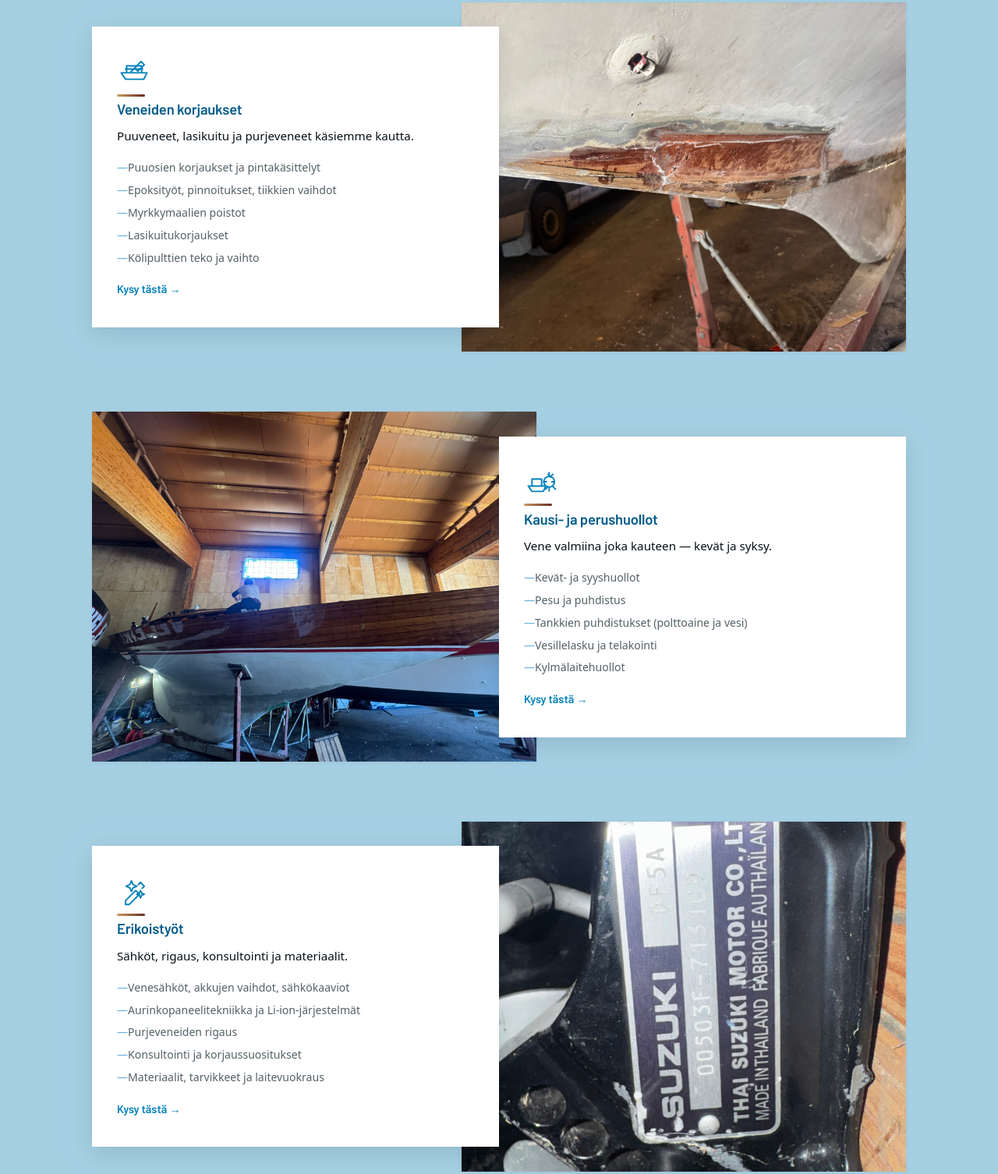
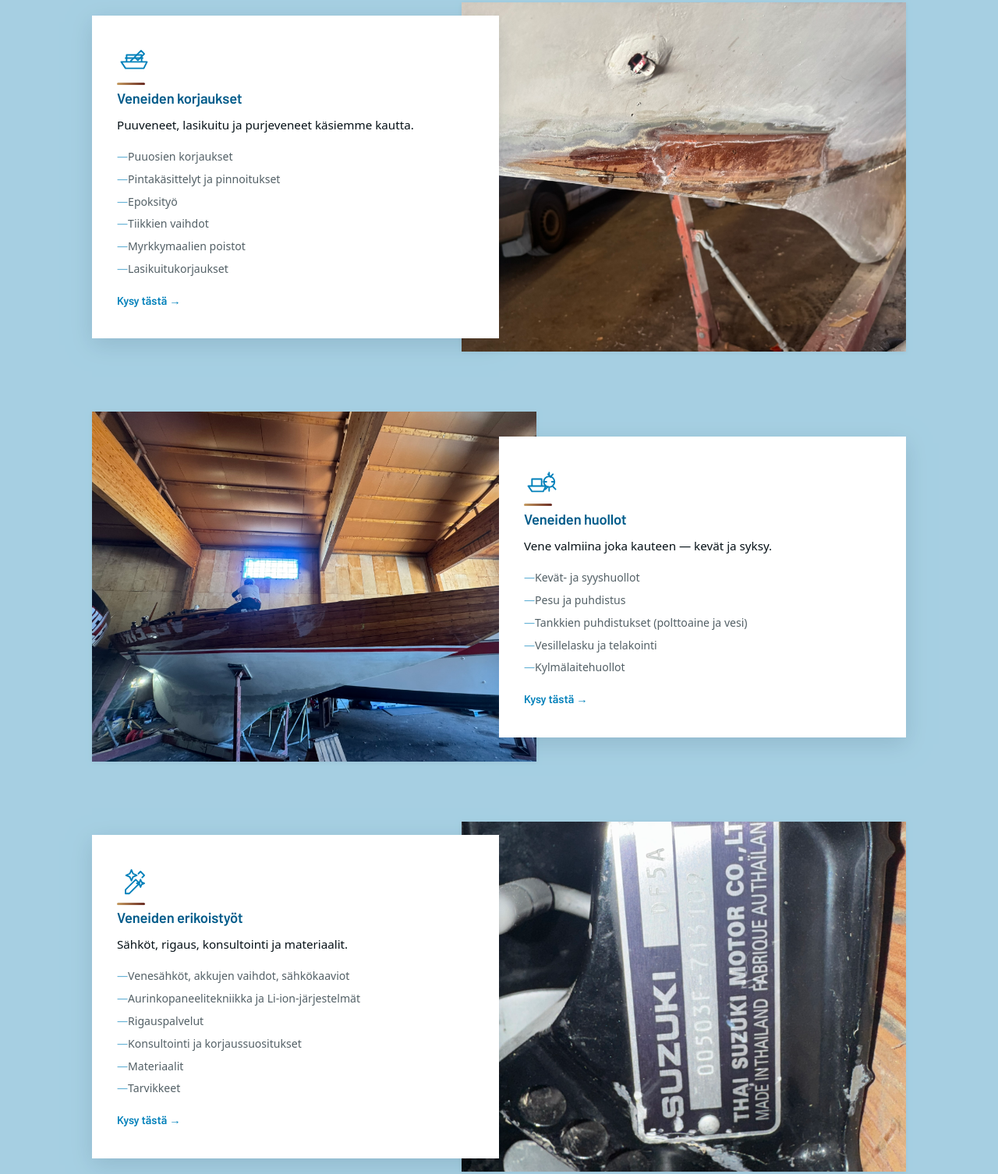
Before and after one commit to LeoSuzu/Pesosenpuoti, a plain HTML site: page index.html in a window 1280 px wide. Shown: the part 1140-2646 px from the top of the page at 78% size. Drawn offline with Linux system fonts and the light colour scheme.

Commit message:
Text changed

```diff
--- a/index.html
+++ b/index.html
@@ -5,7 +5,7 @@
   <meta name="viewport" content="width=device-width, initial-scale=1.0">
   <meta name="description" content="Pesosenpuoti — venekorjaamo Helsingissä. Puuveneet, lasikuitu, purjeveneet, kausihuollot ja erikoistyöt pääkaupunkiseudulla.">
   <meta name="theme-color" content="#0d1f38">
-  <title>Pesosenpuoti — Venekorjaamo Helsinki</title>
+  <title>Pesosenpuoti — Venekorjaamo - Hangosta Haminaan</title>
 
   <!-- Absoluuttiset URLit osoittavat pages.dev-hostiin. Jos oma domain otetaan
        käyttöön, päivitä canonical, og:url, og:image, sitemap.xml ja alla oleva
@@ -59,7 +59,7 @@
   <link rel="preconnect" href="https://fonts.gstatic.com" crossorigin>
   <link href="https://fonts.googleapis.com/css2?family=Barlow:wght@500;600;700&display=swap" rel="stylesheet">
 
-  <link rel="icon" href="web-elements/logos/pp-favicon.svg" type="image/svg+xml">
+  <link rel="icon" href="web-elements/logos/favicon.svg" type="image/svg+xml">
   <link rel="stylesheet" href="style.css">
 </head>
 <body>
@@ -133,7 +133,7 @@
     </div>
 
     <div class="hero__content">
-      <span class="hero__eyebrow" data-content="hero.eyebrow">Hoidamme veneet Hangosta Haminaan</span>
+      <span class="hero__eyebrow" data-content="hero.eyebrow">Nyt valikoimassa - Hangosta Haminaan!</span>
       <h1 class="hero__heading" data-content="hero.heading">Jokaisella veneellä on sielu. Me huolehdimme sen kunnosta.</h1>
       <p class="hero__slogan" data-content="hero.slogan">Emme voi muuttaa tuulen suuntaa, mutta voimme säätää purjeita.</p>
       <p class="hero__sub" data-content="hero.sub">Puuveneet, lasikuitu ja purjeveneet. Kausihuollot, erikoistyöt ja asiantunteva arviointi Hangosta Haminaan.</p>
@@ -168,11 +168,12 @@
             <h3>Veneiden korjaukset</h3>
             <p data-content="lead">Puuveneet, lasikuitu ja purjeveneet käsiemme kautta.</p>
             <ul class="palvelu-card__list" aria-label="Esimerkkejä korjauksista" data-content="items">
-              <li>Puuosien korjaukset ja pintakäsittelyt</li>
-              <li>Epoksityöt, pinnoitukset, tiikkien vaihdot</li>
+              <li>Puuosien korjaukset</li>
+              <li>Pintakäsittelyt ja pinnoitukset</li>
+              <li>Epoksityö</li>
+              <li>Tiikkien vaihdot</li>
               <li>Myrkkymaalien poistot</li>
               <li>Lasikuitukorjaukset</li>
-              <li>Kölipulttien teko ja vaihto</li>
             </ul>
             <a href="#yhteystiedot" class="palvelu-card__link">Kysy tästä →</a>
           </div>
@@ -193,7 +194,7 @@
               <svg xmlns="http://www.w3.org/2000/svg" viewBox="0 0 64 64" fill="none" stroke="currentColor" stroke-width="2.75" stroke-linecap="round" stroke-linejoin="round"><path d="M8 40h33l-5 10H15zM15 40V27h18v13"/><path d="M47 20v-5m0 34v-5m10-12h-5m-10 0h-5m12-9 5-5m-14 28 5-5m9 0 5 5m-14-28 5 5"/><circle cx="47" cy="32" r="10"/></svg>
             </div>
             <!-- <div class="palvelu-card__num" aria-hidden="true">02</div> -->
-            <h3>Kausi- ja perushuollot</h3>
+            <h3>Veneiden huollot</h3>
             <p data-content="lead">Vene valmiina joka kauteen — kevät ja syksy.</p>
             <ul class="palvelu-card__list" aria-label="Esimerkkejä huolloista" data-content="items">
               <li>Kevät- ja syyshuollot</li>
@@ -221,14 +222,15 @@
               <svg xmlns="http://www.w3.org/2000/svg" viewBox="0 0 64 64" fill="none" stroke="currentColor" stroke-width="2.75" stroke-linecap="round" stroke-linejoin="round"><path d="m27 13 3 7 7 3-7 3-3 7-3-7-7-3 7-3zM44 31l2 5 5 2-5 2-2 5-2-5-5-2 5-2z"/><path d="m16 50 19-19 7 7-19 19H16zM40 20l4-4 7 7-4 4"/></svg>
             </div>
             <!-- div class="palvelu-card__num" aria-hidden="true">03</div> -->
-            <h3>Erikoistyöt</h3>
+            <h3>Veneiden erikoistyöt</h3>
             <p data-content="lead">Sähköt, rigaus, konsultointi ja materiaalit.</p>
             <ul class="palvelu-card__list" aria-label="Esimerkkejä erikoistöistä" data-content="items">
               <li>Venesähköt, akkujen vaihdot, sähkökaaviot</li>
               <li>Aurinkopaneelitekniikka ja Li-ion-järjestelmät</li>
-              <li>Purjeveneiden rigaus</li>
+              <li>Rigauspalvelut</li>
               <li>Konsultointi ja korjaussuositukset</li>
-              <li>Materiaalit, tarvikkeet ja laitevuokraus</li>
+              <li>Materiaalit</li>
+              <li>Tarvikkeet</li>
             </ul>
             <a href="#yhteystiedot" class="palvelu-card__link">Kysy tästä →</a>
           </div>
```
Also changed, not shown: web-elements/logos/favicon.svg (added), web-elements/logos/logo.svg (added), web-elements/logos/pp-favicon.svg (deleted), web-elements/logos/pp-favicon_white.svg (deleted), web-elements/logos/pp-logo-final.svg (deleted), web-elements/logos/pp-logo-final_white.svg (deleted).
